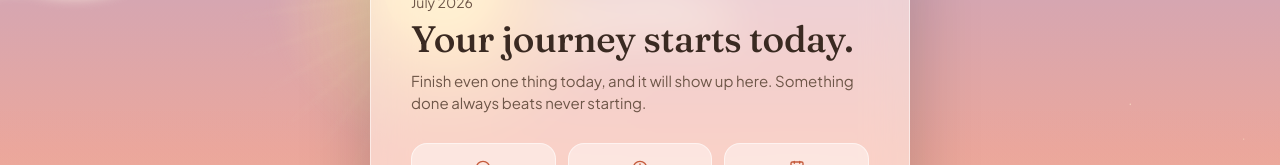
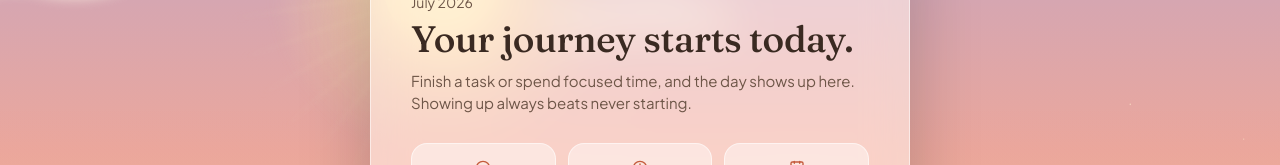
Before and after one commit to aadya-jain-27/logr-app, a React (Vite) app: page /journey in a window 1280 px wide. Shown: the part 185-350 px from the top of the page. Built offline with nearby package versions, Linux system fonts and the light colour scheme.

Commit message:
Count focused study time as showing up in the journey, not just crossed-off tasks

```diff
--- a/src/components/FocusTimer.jsx
+++ b/src/components/FocusTimer.jsx
@@ -2,6 +2,7 @@ import { useState, useEffect, useRef } from 'react'
 import { motion, AnimatePresence } from 'framer-motion'
 import { Play, Pause, RotateCcw, X, Coffee, Brain, Check } from 'lucide-react'
 import { useFocus } from '../focus'
+import { logFocus } from '../data/store'
 
 const PRESETS = [{ f: 25, b: 5, label: '25 / 5' }, { f: 50, b: 10, label: '50 / 10' }]
 
@@ -52,7 +53,7 @@ export default function FocusTimer() {
       const remaining = Math.max(0, Math.round((endRef.current - Date.now()) / 1000))
       if (remaining <= 0) {
         playChime()
-        if (mode === 'focus') { setCycles((c) => c + 1); endRef.current = Date.now() + activeDurations.b * 60 * 1000; setMode('break'); setSecs(activeDurations.b * 60) }
+        if (mode === 'focus') { logFocus(activeDurations.f); setCycles((c) => c + 1); endRef.current = Date.now() + activeDurations.b * 60 * 1000; setMode('break'); setSecs(activeDurations.b * 60) }
         else { endRef.current = Date.now() + activeDurations.f * 60 * 1000; setMode('focus'); setSecs(activeDurations.f * 60) }
       } else {
         setSecs(remaining)
--- a/src/data/store.js
+++ b/src/data/store.js
@@ -247,13 +247,31 @@ export function getHistory() {
 function logProgress(plan) {
   const h = getHistory()
   const tasks = plan?.tasks || []
-  h[new Date().toDateString()] = {
+  const t = new Date().toDateString()
+  // Merge, so a focus session already logged today is not wiped when the plan re-saves.
+  h[t] = {
+    ...(h[t] || {}),
     done: tasks.filter((t) => t.done).length,
     total: tasks.length,
     minutes: tasks.filter((t) => t.done).reduce((s, t) => s + (t.minutes || 0), 0),
   }
   localStorage.setItem(HISTORY_KEY, JSON.stringify(h))
 }
+// Focused study time counts as showing up, even on a day nothing was checked off.
+export function logFocus(minutes) {
+  const m = Math.round(Number(minutes) || 0)
+  if (m <= 0) return
+  const h = getHistory()
+  const t = new Date().toDateString()
+  const cur = h[t] || {}
+  h[t] = { ...cur, focus: (cur.focus || 0) + m }
+  localStorage.setItem(HISTORY_KEY, JSON.stringify(h))
+}
+
+// Total effort for a day: completed task time plus focused study time.
+const dayMinutes = (v) => (v?.minutes || 0) + (v?.focus || 0)
+// A day counts as showing up if you finished a task OR spent focused time.
+const showedUp = (v) => (v?.done || 0) > 0 || (v?.focus || 0) > 0
 
 // Aggregate this calendar month. Only ever celebrates activity, never marks absence.
 export function monthStats() {
@@ -261,14 +279,14 @@ export function monthStats() {
   const now = new Date()
   const year = now.getFullYear(), month = now.getMonth()
   let tasksDone = 0, minutes = 0, activeDays = 0
-  const days = {} // dayOfMonth -> { done, minutes }
+  const days = {} // dayOfMonth -> history entry, with combined mins
   for (const [dateStr, v] of Object.entries(h)) {
     const d = new Date(dateStr)
-    if (d.getFullYear() === year && d.getMonth() === month && v.done > 0) {
-      tasksDone += v.done
-      minutes += v.minutes
+    if (d.getFullYear() === year && d.getMonth() === month && showedUp(v)) {
+      tasksDone += v.done || 0
+      minutes += dayMinutes(v)
       activeDays += 1
-      days[d.getDate()] = v
+      days[d.getDate()] = { ...v, mins: dayMinutes(v) }
     }
   }
   return { tasksDone, minutes, activeDays, days, year, month }
--- a/src/screens/Journey.jsx
+++ b/src/screens/Journey.jsx
@@ -10,6 +10,18 @@ function intensity(minutes) {
   if (minutes >= 60) return 0.78
   if (minutes >= 30) return 0.55
   return 0.35
+}
+
+// Combined effort for a day: completed task time plus focused study time.
+const dmin = (v) => (v?.minutes || 0) + (v?.focus || 0)
+// Whether the student showed up that day (finished a task or focused), not just opened a plan.
+const showed = (v) => !!v && ((v.done || 0) > 0 || (v.focus || 0) > 0)
+const daySummary = (v) => {
+  if (!showed(v)) return ''
+  const parts = []
+  if (v.done) parts.push(`${v.done} ${v.done === 1 ? 'task' : 'tasks'} done`)
+  if (v.focus) parts.push(`${v.focus} min focused`)
+  return parts.join(', ')
 }
 
 function weekStats() {
@@ -64,8 +76,8 @@ export default function Journey() {
         </h1>
         <p className="text-soft text-[15px] mb-7">
           {activeDays === 0
-            ? 'Finish even one thing today, and it will show up here. Something done always beats never starting.'
-            : `Every filled day is something you actually did. That is real progress, ${monthName} is adding up.`}
+            ? 'Finish a task or spend focused time, and the day shows up here. Showing up always beats never starting.'
+            : `Every filled day is a day you showed up, whether you finished a task or just focused. That is real progress, ${monthName} is adding up.`}
         </p>
 
         {/* Stats */}
@@ -107,12 +119,12 @@ export default function Journey() {
                   return (
                     <div key={i} className="aspect-square rounded-xl flex items-center justify-center text-xs transition-all"
                       style={{
-                        background: v ? `color-mix(in srgb, var(--primary) ${intensity(v.minutes) * 100}%, transparent)` : 'var(--chip)',
-                        color: v && intensity(v.minutes) > 0.5 ? 'var(--on-primary)' : 'var(--text-soft)',
+                        background: v ? `color-mix(in srgb, var(--primary) ${intensity(v.mins) * 100}%, transparent)` : 'var(--chip)',
+                        color: v && intensity(v.mins) > 0.5 ? 'var(--on-primary)' : 'var(--text-soft)',
                         boxShadow: isToday ? '0 0 0 2px var(--primary)' : 'none',
                         fontWeight: v ? 600 : 400,
                       }}
-                      title={v ? `${v.done} done, ${v.minutes} min` : ''}
+                      title={daySummary(v)}
                     >
                       {d}
                     </div>
@@ -126,7 +138,8 @@ export default function Journey() {
                 {weekDays.map(({ date, v, isToday }) => {
                   const dayName = date.toLocaleDateString('en-US', { weekday: 'short' })
                   const dateNum = date.getDate()
-                  const pct = v ? Math.min(100, Math.round((v.minutes / 120) * 100)) : 0
+                  const active = showed(v)
+                  const pct = active ? Math.min(100, Math.round((dmin(v) / 120) * 100)) : 0
                   return (
                     <div key={date.toDateString()} className="flex items-center gap-3">
                       <div className="w-14 shrink-0 text-right">
@@ -136,17 +149,16 @@ export default function Journey() {
                       <div className="flex-1 h-8 rounded-xl overflow-hidden relative" style={{ background: 'var(--chip)' }}>
                         <div className="absolute inset-y-0 left-0 rounded-xl transition-all"
                           style={{ width: `${pct}%`, background: `color-mix(in srgb, var(--primary) 70%, transparent)`, minWidth: pct > 0 ? '8px' : '0' }} />
-                        {v && (
+                        {active ? (
                           <div className="absolute inset-0 flex items-center px-3 gap-2">
                             <span className="text-xs font-medium z-10" style={{ color: pct > 40 ? 'var(--on-primary)' : 'var(--text)' }}>
-                              {v.done} {v.done === 1 ? 'task' : 'tasks'}
+                              {v.done ? `${v.done} ${v.done === 1 ? 'task' : 'tasks'}` : 'focused'}
                             </span>
                             <span className="text-xs z-10" style={{ color: pct > 40 ? 'var(--on-primary)' : 'var(--text-soft)', opacity: 0.8 }}>
-                              {Math.round(v.minutes / 6) / 10}h
+                              {Math.round(dmin(v) / 6) / 10}h
                             </span>
                           </div>
-                        )}
-                        {!v && (
+                        ) : (
                           <div className="absolute inset-0 flex items-center px-3">
                             <span className="text-xs text-soft">{isToday ? 'today' : 'rest'}</span>
                           </div>
```
